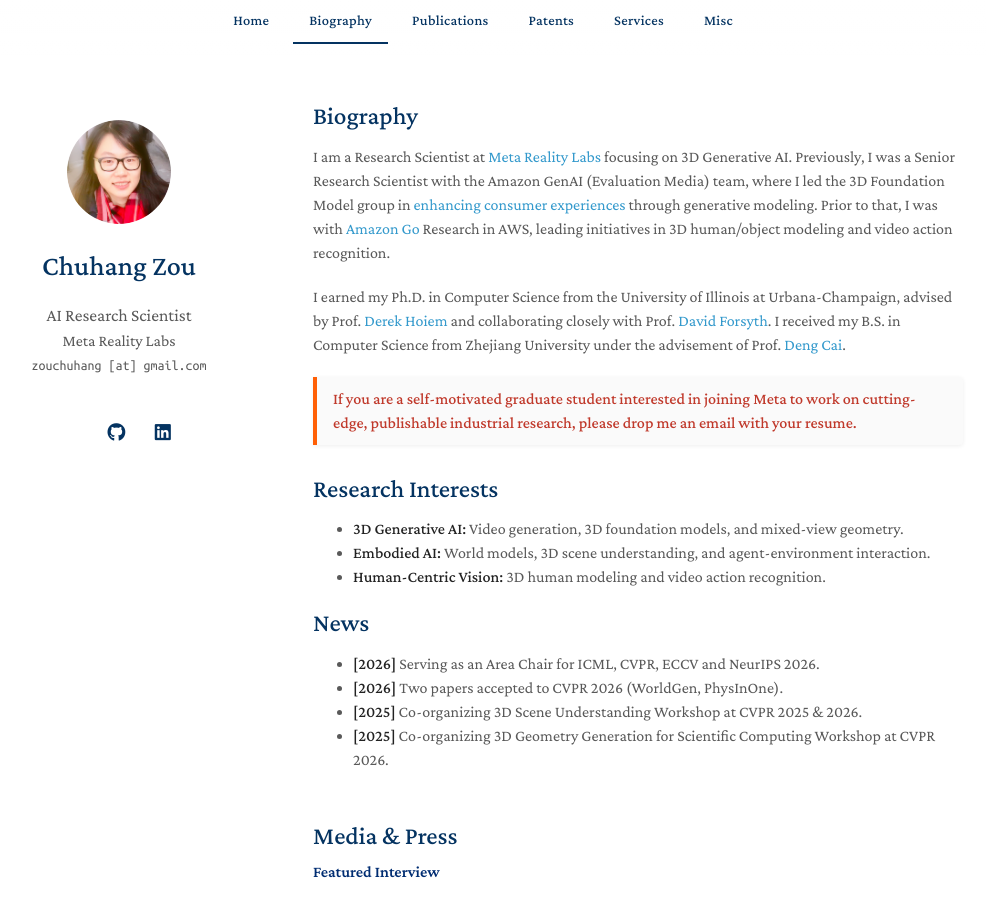
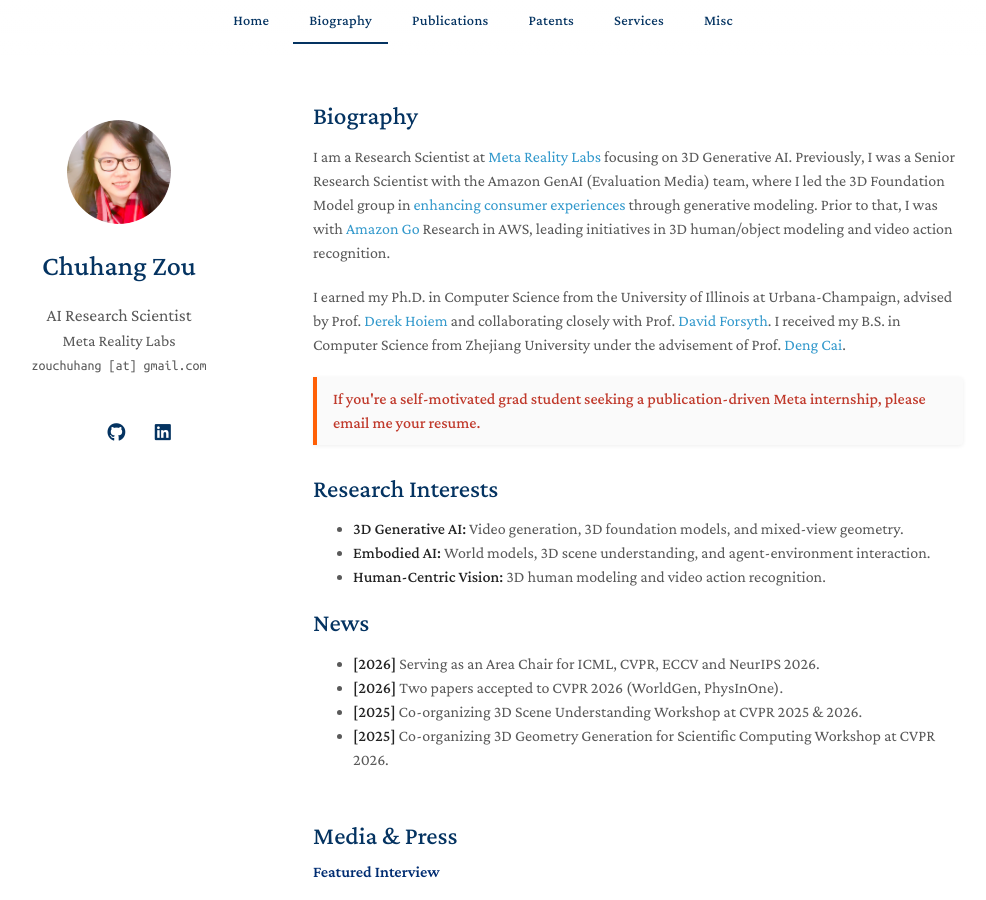
Before and after one commit to zouchuhang/zouchuhang.github.io, a Jekyll site: the page built from index.md, in a window 1280 px wide and 900 px high. Shown: the whole window, without its empty margins (157-1143 px from the left). Built offline with Jekyll 4.4.1, drawn with Linux system fonts in a browser that asks for light colours; a style sheet for code colours, icons or effects is not loaded.

Commit message:
Update internship callout text

```diff
--- a/index.md
+++ b/index.md
@@ -9,7 +9,7 @@ I am a Research Scientist at [Meta Reality Labs](https://about.meta.com/realityl
 I earned my Ph.D. in Computer Science from the University of Illinois at Urbana-Champaign, advised by Prof. [Derek Hoiem](http://dhoiem.cs.illinois.edu/) and collaborating closely with Prof. [David Forsyth](http://luthuli.cs.uiuc.edu/~daf/). I received my B.S. in Computer Science from Zhejiang University under the advisement of Prof. [Deng Cai](http://www.cad.zju.edu.cn/home/dengcai/).
 
 <div style="border-left: 4px solid #FF5F05; padding: 10px 16px; background-color: #fafafa; color: #333; border-radius: 0 4px 4px 0; box-shadow: 0 1px 4px rgba(0,0,0,0.07); margin-bottom: 30px;">
-<strong style="color:#c0392b;">If you are a self-motivated graduate student interested in joining Meta to work on cutting-edge, publishable industrial research, please drop me an email with your resume.</strong>
+<strong style="color:#c0392b;">If you're a self-motivated grad student seeking a publication-driven Meta internship, please email me your resume.</strong>
 </div>
 
 ## Research Interests
```
